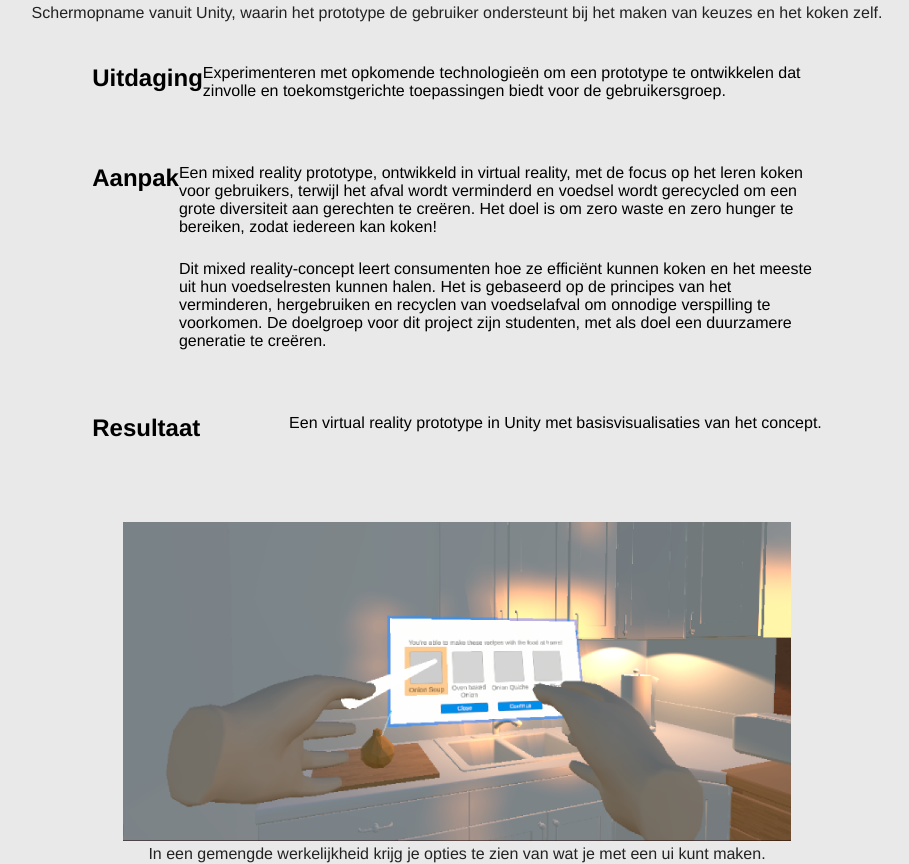
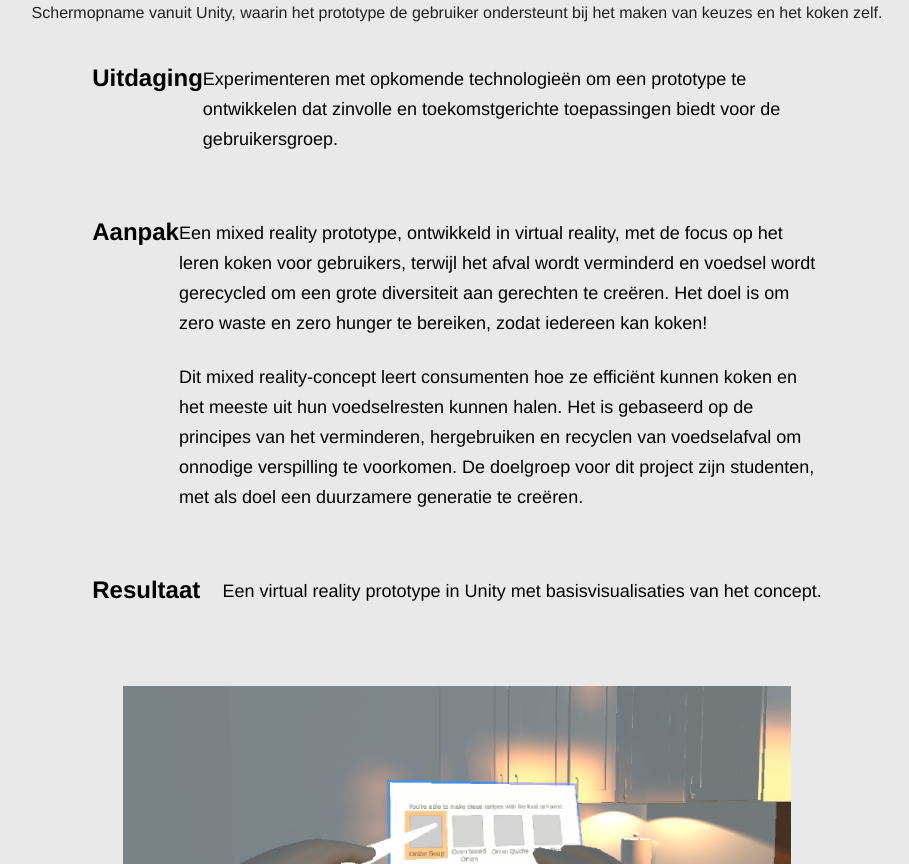
Before and after one commit to Hz-design/portfolio-website-hong, a website: page project-cooking-mr.html in a window 1280 px wide. Shown: the part 1360-2224 px from the top of the page, without its empty margins (183-1092 px from the left). Drawn offline with nearby package versions, Linux system fonts and the light colour scheme.

Commit message:
Line height and fs fixes

```diff
--- a/styles.css
+++ b/styles.css
@@ -294,6 +294,7 @@ h1.landing__h1 {
     padding: 0 2rem;
 }
 
+
 .landing__section-information-displayer {
     display: flex;
     flex-direction: row;
@@ -888,6 +889,8 @@ span.slot-machine__button-2 a span::before {
 }
 
 .project-details__bite-paragraph {
+    font-size: 1.125rem;
+    line-height: 1.875rem;
     max-width: 75ch;
     text-align: left;
 }
```
